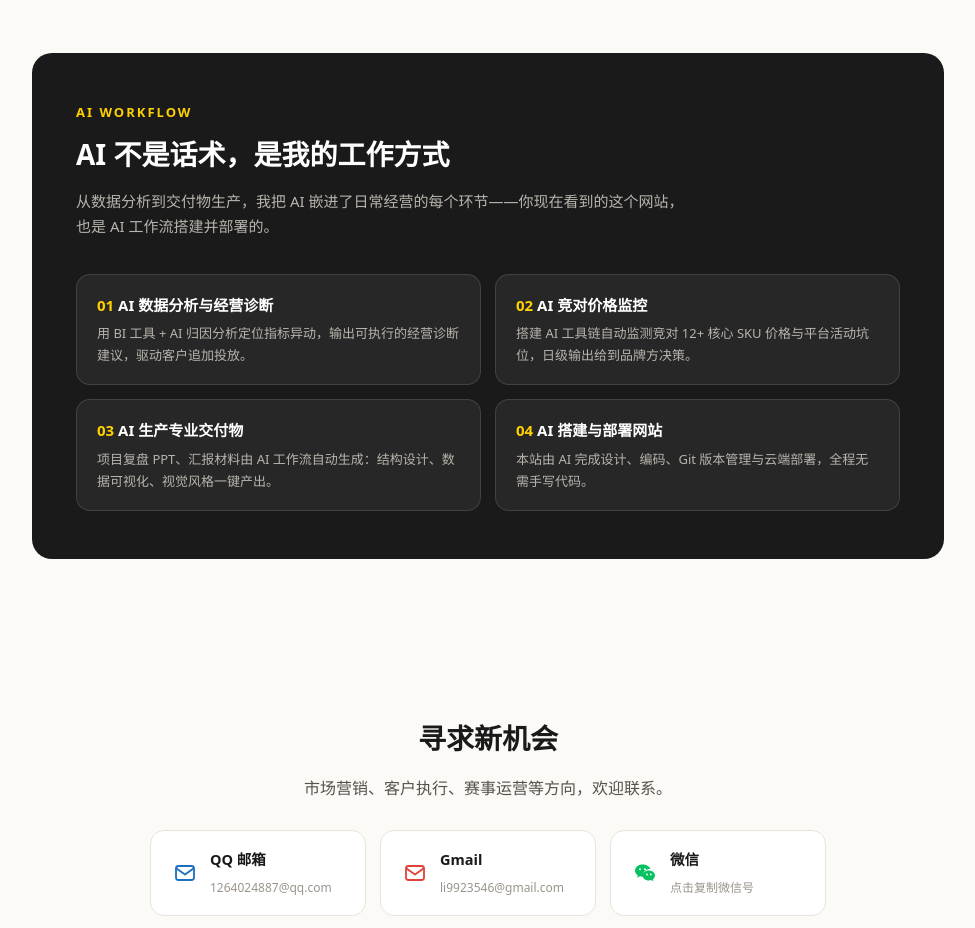
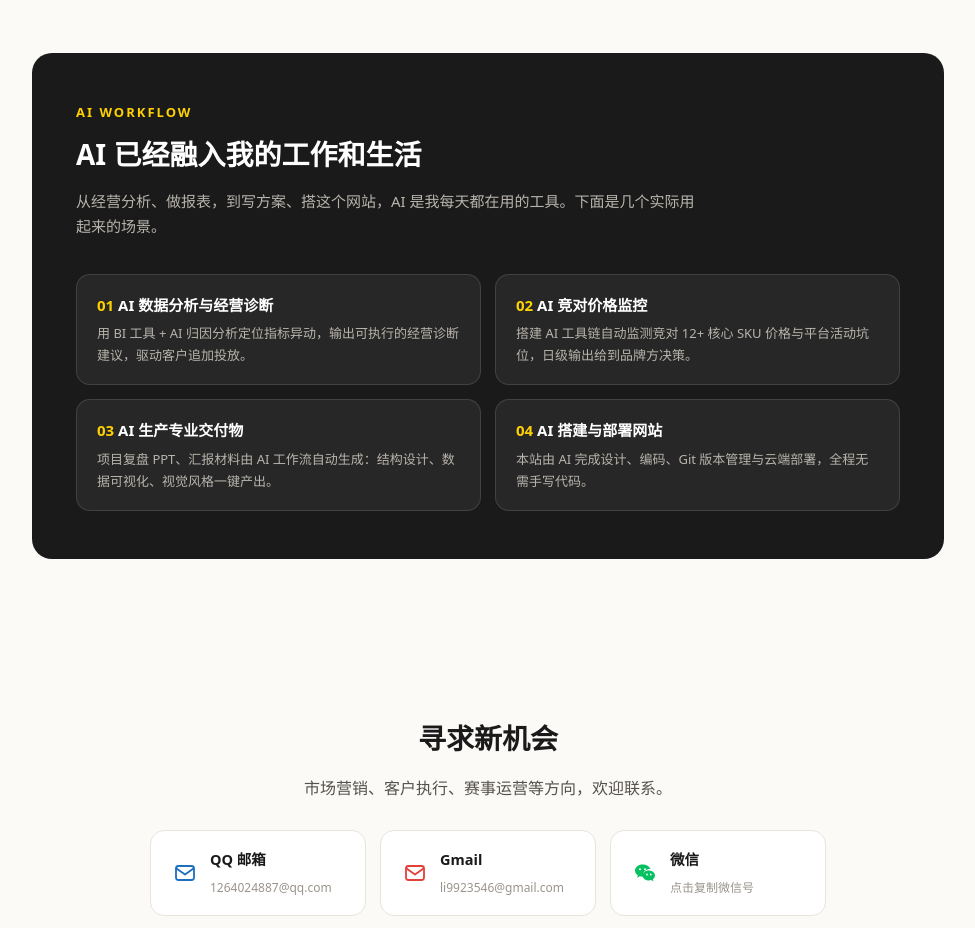
Before and after one commit to sunjiashuo-69/sunjiashuo-69.github.io, a plain HTML site: page index.html in a window 1280 px wide. Shown: the part 1660-2588 px from the top of the page, without its empty margins (152-1127 px from the left). Drawn offline with Linux system fonts and the light colour scheme.

Commit message:
ai section: soften headline and intro copy

```diff
--- a/index.html
+++ b/index.html
@@ -240,8 +240,8 @@ background: url('assets/hok_bg.jpg?v=2') center/cover no-repeat;
   <div class="wrap">
     <div class="ai-band">
       <div class="sec-tag">AI WORKFLOW</div>
-      <h2>AI 不是话术，是我的工作方式</h2>
-      <p class="sec-desc">从数据分析到交付物生产，我把 AI 嵌进了日常经营的每个环节——你现在看到的这个网站，也是 AI 工作流搭建并部署的。</p>
+      <h2>AI 已经融入我的工作和生活</h2>
+      <p class="sec-desc">从经营分析、做报表，到写方案、搭这个网站，AI 是我每天都在用的工具。下面是几个实际用起来的场景。</p>
       <div class="ai-grid">
         <div class="ai-item"><h4><b>01</b> AI 数据分析与经营诊断</h4><p>用 BI 工具 + AI 归因分析定位指标异动，输出可执行的经营诊断建议，驱动客户追加投放。</p></div>
         <div class="ai-item"><h4><b>02</b> AI 竞对价格监控</h4><p>搭建 AI 工具链自动监测竞对 12+ 核心 SKU 价格与平台活动坑位，日级输出给到品牌方决策。</p></div>
```
